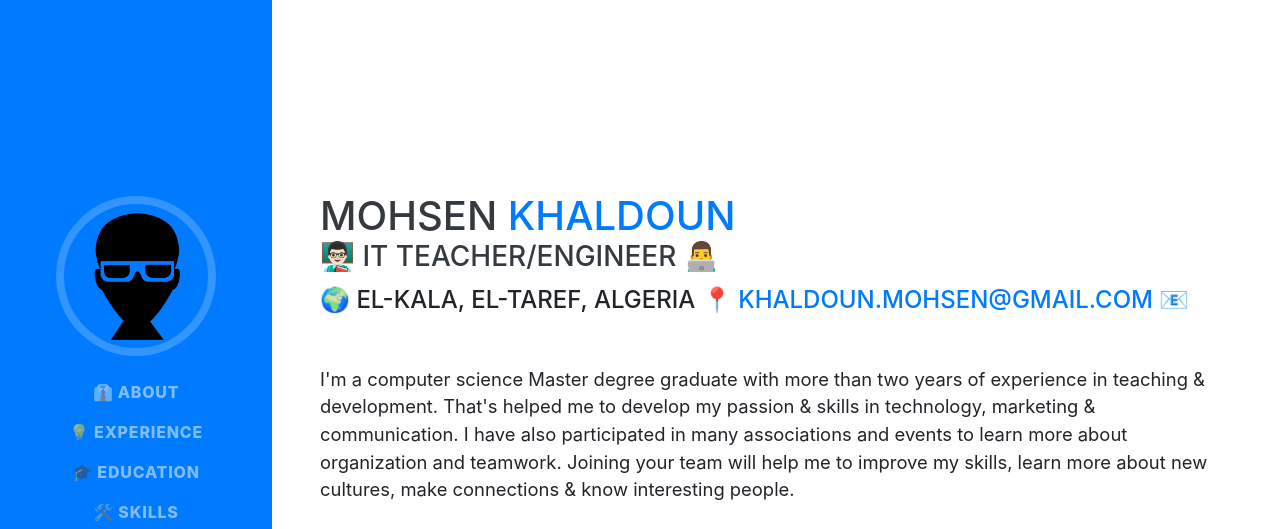
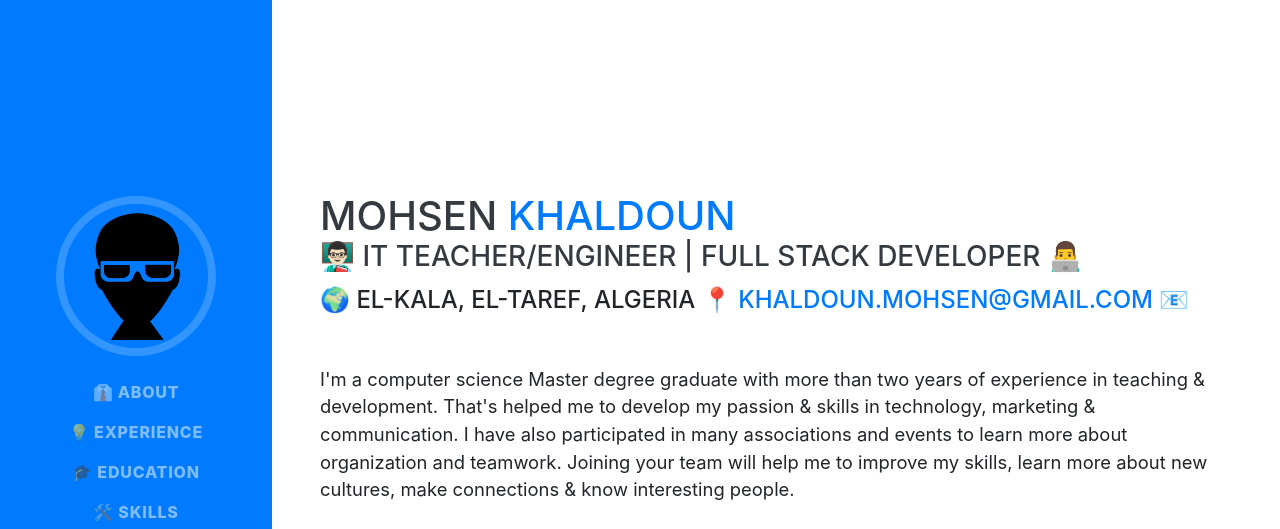
Before and after one commit to mohsenuss91/cv, a website with bundled scripts: page index.html in a window 1280 px wide. Shown: the top 529 px of the page. Built offline with nearby package versions, Linux system fonts and the light colour scheme; a web font is replaced by a local one.

Commit message:
Update index.html

```diff
--- a/index.html
+++ b/index.html
@@ -68,7 +68,7 @@
                 <h1 class="mb-0">Mohsen
           <span class="text-primary">KHALDOUN</span>
         </h1>
-                <h3>👨🏻‍🏫 IT TEACHER/ENGINEER 👨‍💻</h3>
+                <h3>👨🏻‍🏫 IT TEACHER/ENGINEER | FULL STACK DEVELOPER  👨‍💻</h3>
                 <div class="subheading mb-5">🌍 EL-Kala, El-Taref, Algeria 📍
                     <a href="mailto:name@email.com">khaldoun.mohsen@gmail.com 📧</a>
                 </div>
```
